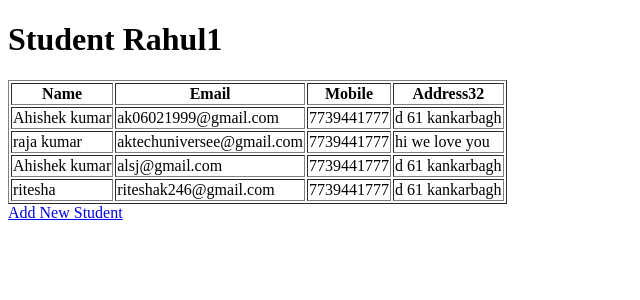
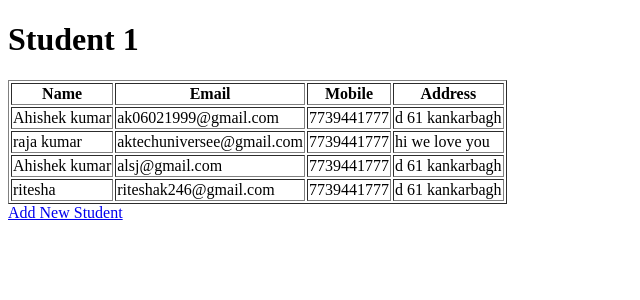
Before and after one commit to rks22sinha32/python-crud, a Django app: page /students/ in a window 1280 px wide. Shown: the top 300 px of the page, without its empty margins (0-640 px from the left). Run offline with Django 5.2, Linux system fonts and the light colour scheme; data comes from the database, SQL or seed files in the repository.

Commit message:
Update student_list.html

```diff
--- a/students/templates/students/student_list.html
+++ b/students/templates/students/student_list.html
@@ -4,14 +4,14 @@
     <title>Student List</title>
 </head>
 <body>
-    <h1>Student Rahul1</h1>
+    <h1>Student 1</h1>
     <table border="1">
         <thead>
             <tr>
                 <th>Name</th>
                 <th>Email</th>
                 <th>Mobile</th>
-                <th>Address32</th>
+                <th>Address</th>
             </tr>
         </thead>
         <tbody>
```
